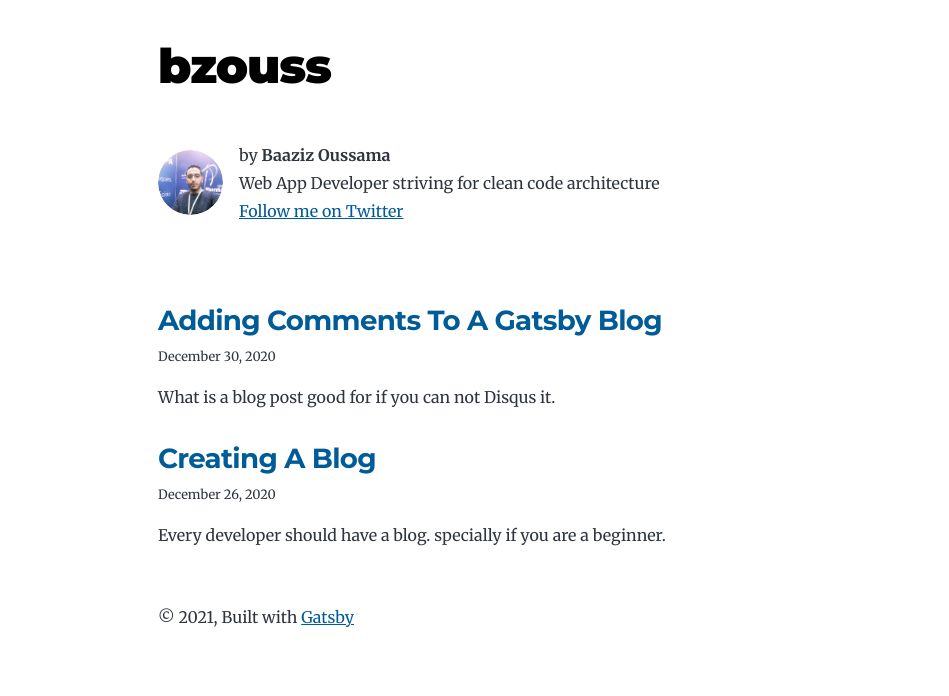
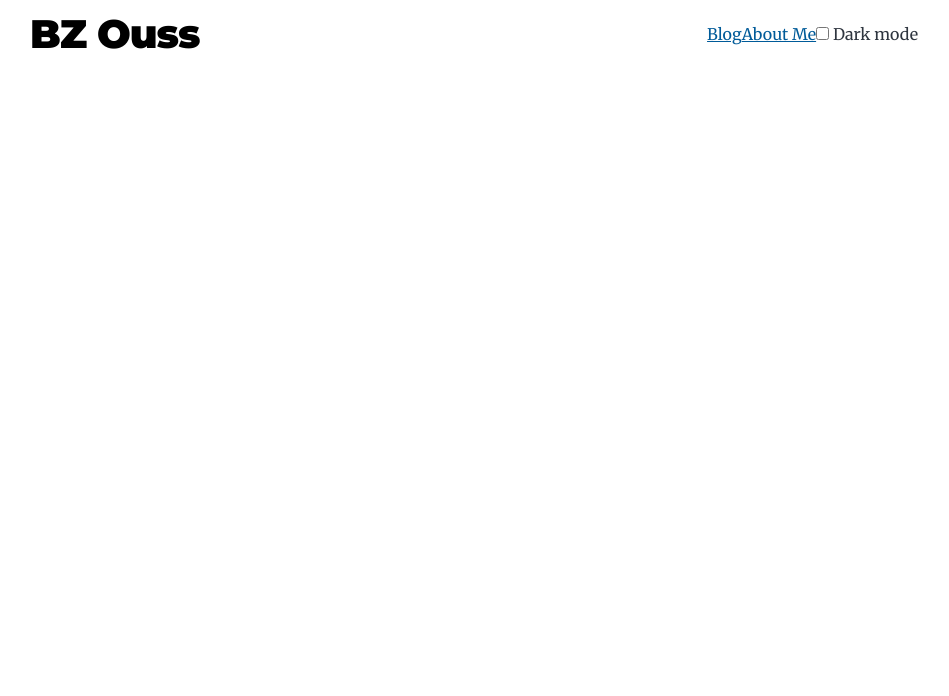
Before and after one commit to ouss4m4/bzouss, a Gatsby site: page / in a window 1280 px wide. Shown: the whole page, without its empty margins (166-1115 px from the left). Built offline with nearby package versions, Linux system fonts and the light colour scheme; Gatsby itself is replaced by a stand-in of ours.

Commit message:
added header component

```diff
--- a/gatsby-config.js
+++ b/gatsby-config.js
@@ -1,9 +1,9 @@
 module.exports = {
   siteMetadata: {
-    title: `bzouss`,
+    title: `BZouss`,
     author: {
-      name: `Baaziz Oussama`,
-      summary: `Web App Developer striving for clean code architecture`,
+      name: `Baaziz Ouss`,
+      summary: `Web App Developer with a passion for clean code architecture and design patterns`,
     },
     description: `Every Developer Journey should be accompanied by a blog for self improvement and helping others`,
     siteUrl: `https://bzouss.com`,
--- a/gatsby-node.js
+++ b/gatsby-node.js
@@ -46,7 +46,7 @@ exports.createPages = async ({ graphql, actions, reporter }) => {
       const nextPostId = index === posts.length - 1 ? null : posts[index + 1].id
 
       createPage({
-        path: post.fields.slug,
+        path: `blog${post.fields.slug}`,
         component: blogPost,
         context: {
           id: post.id,
--- a/src/components/bio.js
+++ b/src/components/bio.js
@@ -54,7 +54,7 @@ const Bio = () => {
       {author?.name && (
         <>
           <p>
-            by <strong>{author.name}</strong>
+            by <strong>{author.name.toUpperCase()}</strong>
             <br />
             {author?.summary || null} <br /> <a href={`https://twitter.com/${social?.twitter || ``}`}>
               Follow me on Twitter
--- /dev/null
+++ b/src/components/header/header.css
@@ -0,0 +1,12 @@
+.navbar {
+    display: flex;
+    align-items: center;
+    justify-content: space-between;
+    max-width: var(--maxWidth-4xl);
+    margin: 0 auto;
+    padding: 12px 4px;
+}
+
+.navbar h1 {
+    margin: 0;
+}
--- /dev/null
+++ b/src/components/header/header.js
@@ -0,0 +1,36 @@
+import { Link } from "gatsby"
+import React from "react"
+import { ThemeToggler } from 'gatsby-plugin-dark-mode'
+import "./header.css"
+
+export default function Header() {
+  return (
+    <div className="navbar">
+      <div className="logo">
+        <h1> BZ Ouss</h1>
+      </div>
+
+      <div className="links">
+        <Link to={"/blog"} itemProp="url">
+          <span itemProp="headline">Blog</span>
+        </Link>
+        <Link to={"/"} itemProp="url">
+          <span itemProp="headline">About Me</span>
+        </Link>
+
+        <ThemeToggler>
+        {({ theme, toggleTheme }) => (
+          <label>
+            <input
+              type="checkbox"
+              onChange={e => toggleTheme(e.target.checked ? 'dark' : 'light')}
+              checked={theme === 'dark'}
+            />{' '}
+            Dark mode
+          </label>
+        )}
+      </ThemeToggler>
+      </div>
+    </div>
+  )
+}
--- a/src/components/layout.js
+++ b/src/components/layout.js
@@ -8,15 +8,21 @@ const Layout = ({ location, title, children }) => {
 
   if (isRootPath) {
     header = (
-      <h1 className="main-heading">
-        <Link to="/">{title}</Link>
-      </h1>
+      <>
+        <h1 className="main-heading">
+          <Link to="/blog">{title}</Link>
+        </h1>
+        <Link to="/">About me</Link>
+      </>
     )
   } else {
     header = (
-      <Link className="header-link-home" to="/">
-        {title}
-      </Link>
+      <>
+        <Link className="header-link-home" to="/blog">
+          {title}
+        </Link>
+        <Link to="/">About me</Link>
+      </>
     )
   }
 
--- a/src/pages/index.js
+++ b/src/pages/index.js
@@ -1,70 +1,17 @@
 import React from "react"
-import { Link, graphql } from "gatsby"
+import { Link } from "gatsby"
+import Header from "../components/header/header"
 
-import Bio from "../components/bio"
-import Layout from "../components/layout"
-import SEO from "../components/seo"
-
-const BlogIndex = ({ data, location }) => {
-  const siteTitle = data.site.siteMetadata?.title || `Title`
-  const posts = data.allMarkdownRemark.nodes
-
-  if (posts.length === 0) {
-    return (
-      <Layout location={location} title={siteTitle}>
-        <SEO title="All posts" />
-        <Bio />
-        <p>
-          No blog posts found. Add markdown posts to "content/blog" (or the
-          directory you specified for the "gatsby-source-filesystem" plugin in
-          gatsby-config.js).
-        </p>
-      </Layout>
-    )
-  }
-
+const LandingPage = ({ data, location }) => {
   return (
-    <Layout location={location} title={siteTitle}>
-      <SEO title="All posts" />
-      <Bio />
-      <ol style={{ listStyle: `none` }}>
-        {posts.map(post => {
-          const title = post.frontmatter.title || post.fields.slug
-
-          return (
-            <li key={post.fields.slug}>
-              <article
-                className="post-list-item"
-                itemScope
-                itemType="http://schema.org/Article"
-              >
-                <header>
-                  <h2>
-                    <Link to={post.fields.slug} itemProp="url">
-                      <span itemProp="headline">{title}</span>
-                    </Link>
-                  </h2>
-                  <small>{post.frontmatter.date}</small>
-                </header>
-                <section>
-                  <p
-                    dangerouslySetInnerHTML={{
-                      __html: post.frontmatter.description || post.excerpt,
-                    }}
-                    itemProp="description"
-                  />
-                </section>
-              </article>
-            </li>
-          )
-        })}
-      </ol>
-    </Layout>
+    <>
+      <Header />
+    </>
   )
 }
 
-export default BlogIndex
-
+export default LandingPage
+/*
 export const pageQuery = graphql`
   query {
     site {
@@ -87,3 +34,4 @@ export const pageQuery = graphql`
     }
   }
 `
+ */
--- a/src/style.css
+++ b/src/style.css
@@ -60,6 +60,7 @@
   --color-heading: #1a202c;
   --color-heading-black: black;
   --color-accent: #d1dce5;
+  --bg: white
 }
 
 /* HTML elements */
@@ -81,18 +82,11 @@ body {
   font-family: var(--font-body);
   font-size: var(--fontSize-1);
   color: var(--color-text);
+  background-color: var(--bg);
 }
+
 body.dark {
-  -webkit-font-smoothing: antialiased;
-  background: #282c35;
-  --header: #fff;
-  color: var(--color-text);
-  /* --textTitle: #fff;
-  --textLink: var(--pink);
-  --hr: hsla(0, 0%, 100%, 0.2);
-  --inlineCode-bg: rgba(115, 124, 153, 0.2);
-  --inlineCode-text: #e6e6e6;
-  --form-shadow: 0 2px 15px 0 rgba(26, 26, 27, 0.637); */
+  --bg: #282c35
 }
 
 footer {
```
Also changed, not shown: src/pages/blog.js (added, +84 -0 lines).
